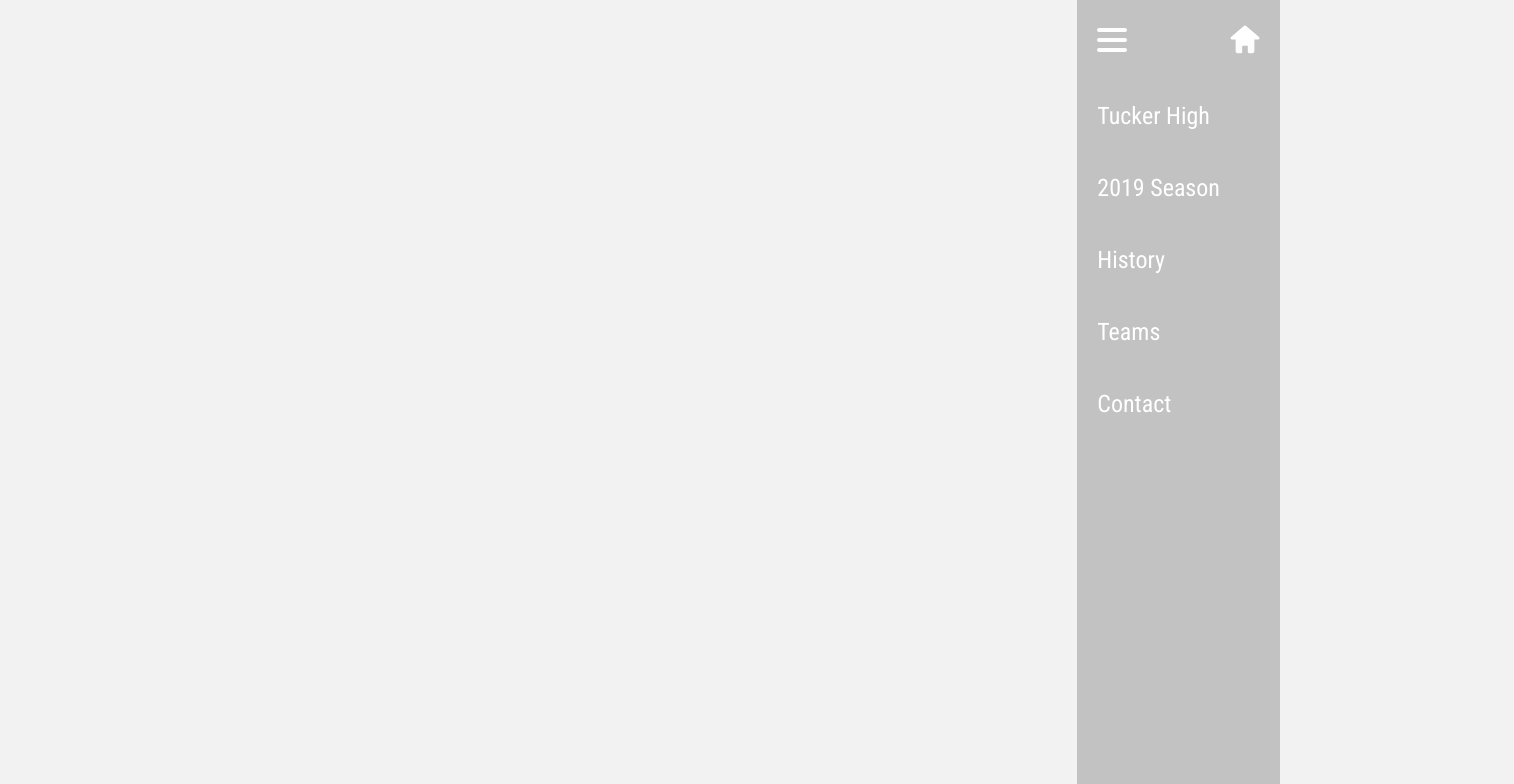
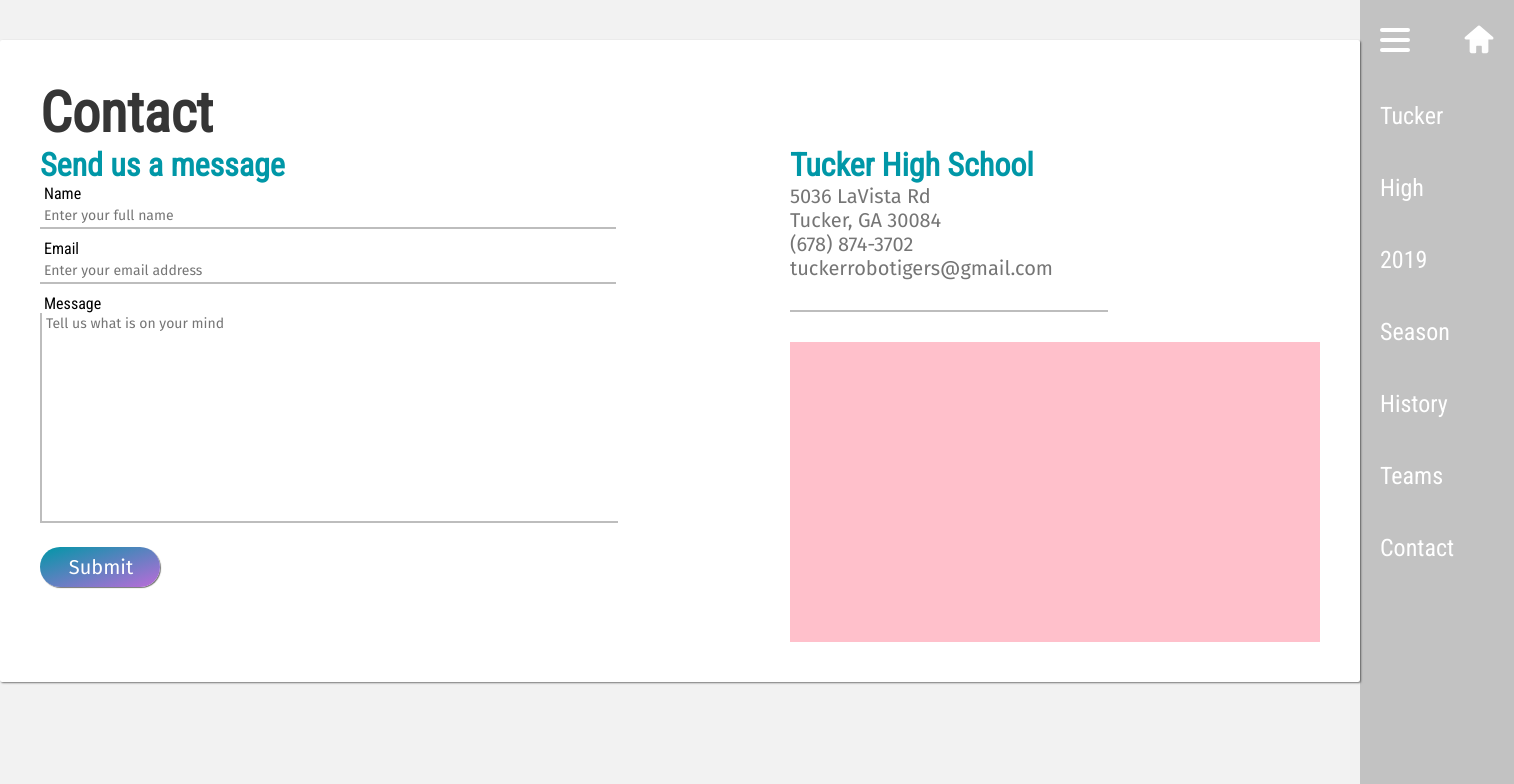
Before and after one commit to GreenNick/hs2018-robotics-site, a React (Create React App) app: page /Contact in a window 1280 px wide. Shown: the top 784 px of the page, 1514 px wide, since content can reach past the window. Built offline with nearby package versions, Linux system fonts and the light colour scheme.

Commit message:
partially adds contact page

```diff
--- a/src/Components/Contact/Contact.js
+++ b/src/Components/Contact/Contact.js
@@ -1,10 +1,49 @@
 import React, { Component } from 'react'
 import Navigation from '../Navigation/Navigation'
+import styles from './Contact.module.css'
 
 class Contact extends Component {
   render () {
     return (
       <main>
+        <section className={styles.container}>
+          <h2>Contact</h2>
+          <div className={styles.col1}>
+            <h3>Send us a message</h3>
+            <form>
+              <label htmlFor='name'>Name</label>
+              <input
+                className={styles.input}
+                type='text'
+                id='name'
+                placeholder='Enter your full name' />
+              <label htmlFor='email'>Email</label>
+              <input
+                className={styles.input}
+                type='email'
+                id='email'
+                placeholder='Enter your email address' />
+              <label htmlFor='message'>Message</label>
+              <textarea
+                className={styles.input}
+                id='message'
+                placeholder='Tell us what is on your mind'
+                rows='12'></textarea>
+              <input type='submit' value='Submit' />
+            </form>
+          </div>
+          <div className={styles.col2}>
+            <h3>Tucker High School</h3>
+            <p>
+              5036 LaVista Rd <br />
+              Tucker, GA 30084 <br />
+              (678) 874-3702 <br />
+              tuckerrobotigers@gmail.com
+            </p>
+            <hr />
+            <div className={styles.map}></div>
+          </div>
+        </section>
         <Navigation />
       </main>
     )
--- a/src/Components/Contact/Contact.module.css
+++ b/src/Components/Contact/Contact.module.css
@@ -0,0 +1,39 @@
+.container {
+  grid-template-areas:
+    'header header'
+    'col1 col2';
+  min-width: 1280px;
+  grid-column-gap: 180px;
+}
+
+.container > h2 {
+  grid-area: header;
+}
+
+.col1 {
+  grid-area: col1;
+  display: flex;
+  flex-direction: column;
+}
+
+.col1 > textarea {
+  width: 100%;
+}
+
+.input {
+  width: 100%;
+}
+
+.col1 > input {
+  width: 100%;
+}
+
+.col2 {
+  grid-area: col2;
+}
+
+.map {
+  width: 100%;
+  height: 300px;
+  background: pink;
+}
--- a/src/index.css
+++ b/src/index.css
@@ -55,13 +55,20 @@
     "footer nav";
 }
 
+hr {
+  height: 2px;
+  background: #BDBDBD;
+  width: 60%;
+  border: none;
+  margin: 30px 0;
+}
+
 section {
   background: white;
   padding: 40px;
   margin: 40px auto;
   box-shadow: #757575 1px 1px 2px;
   border-radius: 2px;
-  display: block;
   max-width: 1280px;
   grid-area: section;
   display: grid;
@@ -88,15 +95,30 @@
   padding-left: 4px;
 }
 
+textarea {
+  margin-bottom: 10px;
+  font-family: 'Fira Sans';
+  width: 450px;
+  font-size: 14px;
+  padding: 2px 2px 2px 4px;
+  border: none;
+  border-left: 2px solid #BDBDBD;
+  border-bottom: 2px solid #BDBDBD;
+  transition: border 150ms ease-in-out;
+  resize: none;
+  background: none;
+}
+
 input {
   margin-bottom: 10px;
   font-family: 'Fira Sans';
   width: 450px;
   height: 20px;
+  font-size: 14px;
   padding: 2px 2px 2px 4px;
   border: none;
   border-bottom: 2px solid #BDBDBD;
-  transition: border-bottom 150ms ease-in-out
+  transition: border-bottom 150ms ease-in-out;
 }
 
 input:hover {
```
